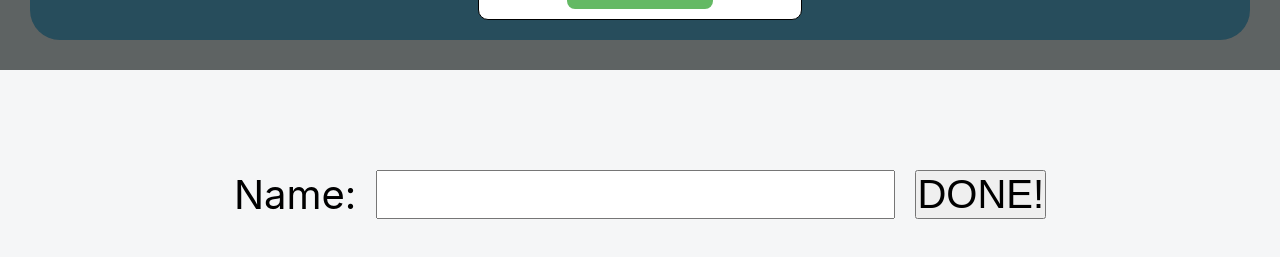
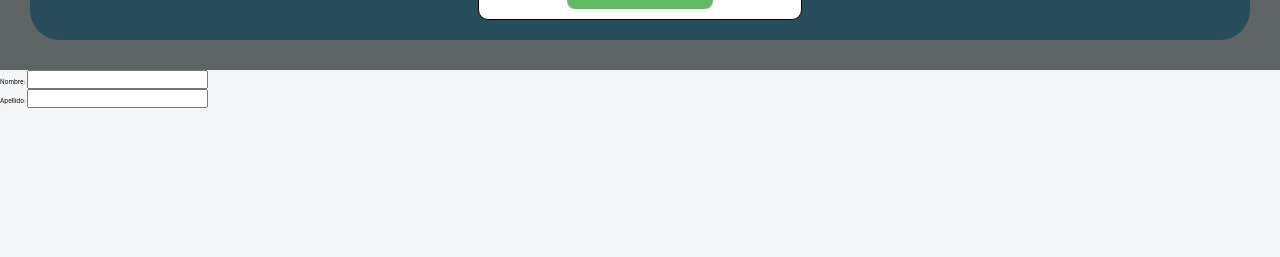
Before and after one commit to CristianAyala14/React-ecommerce, a React (Create React App) app: page / in a window 1280 px wide. Shown: the part 2700-2957 px from the top of the page. After the commit the page ends 2808 px from the top, so only its background shows below. Built offline with nearby package versions, Linux system fonts and the light colour scheme.

Commit message:
18-10-23 04:31 pm

```diff
--- a/src/App.js
+++ b/src/App.js
@@ -1,16 +1,18 @@
 import './App.css';
 import Navbar1 from './components/navbar1';
 import Mainbody from './components/main-body';
-
-import withFormValidation from './hooks/withformvalidation';
-import Form from './components/form';
+import withFormValidation from './hocs/withformvalidation'; //form1example
+import withControlledForm from './hocs/withcontrolledform'; //form3example
+import Form1 from './components/form1';
+import Form2 from './components/form2'; //en desuso, es un ejemplo de formulario simple con logica junta sin customhoc
+import Form3 from './components/form3';
 import { useState } from "react";
 
-//HOC 1: Usamos el hoc(withFormValidation) para el form(Form), y lo guardamos en WithFormValidation que sera el componente que usaremos en la app.
-const WithFormValidation = withFormValidation(Form)
+//HOC form1: (hoc:withformvalidation/UI:form.jsx): Usamos el hoc(withFormValidation) para el form(Form), y lo guardamos en WithFormValidation que sera el componente que usaremos en la app.
+const WithFormValidation = withFormValidation(Form1)
 
 function App() {
-  /*HOC 2: Al crear el form, le dimos varias props, aqui seteamos a traves del nuevo componente "WithFormValidation" las props "formData"(que sera un use state de nombre y email),
+  /*HOC form1: Al crear el form1, le dimos varias props, aqui seteamos a traves del nuevo componente "WithFormValidation" las props "formData"(que sera un use state de nombre y email),
   y "onChange" que es una funcion handleChange(ver para que sirve).
   Otras props que estamos seteando al form son "error" y "validateForm" solo que lo hacemos a traves del hoc(withFormValidation).
   */
@@ -20,12 +22,23 @@ function App() {
       ...formData, [event.target.name]: event.target.value
     });
   }
-  //-----------------------------------------------------------------
+  //  Para el render en app seria:    <WithFormValidation formData={formData} onChange={handleChange}/>
+
+
+
+  //-----------------------------e------------------------------------
+  //form3 logic with customhoc:
+  const initialStateForm3={
+    name:"",
+    lastname: "",
+  }
+  const Form3Login = withControlledForm(Form3, initialStateForm3)
+
   return (
     <div className="App">
       <Navbar1 tittle = 'E-COMMERCE' op1 = 'INFO+' op2 = '1'/>
       <Mainbody/>
-      <WithFormValidation formData={formData} onChange={handleChange}/>
+      <Form3Login/>
     </div>
   );
 }
--- a/src/components/form.jsx
+++ /dev/null
@@ -1,18 +0,0 @@
-import React from 'react';
-import '../stylesheets/form.css';
-
-function Form ({formData, error, validateForm, onChange}){
-    function handleSubmit(event){
-        event.preventDefault();
-        validateForm && validateForm(); //forma de validar si existe la funcion, de ser true se ejecutara.
-    }
-    return ( <form onSubmit={handleSubmit}>
-        <div className='form-css'>
-            <label className='form-name'>Name: </label>
-            <input className='form-input-name' type="text" name="name" value={formData.name} onChange={(e)=>onChange(e)}/>
-            {error && error.name && <div>{error.name}</div>}
-            <button className='form-submit-btn' type="submit">DONE!</button>
-        </div>
-    </form>);
-};
-export default Form;
--- /dev/null
+++ b/src/components/form1.jsx
@@ -0,0 +1,28 @@
+import React from 'react';
+import '../stylesheets/form.css';
+
+function Form1 ({formData, error, validateForm, onChange}){
+    function handleSubmit(event){
+        event.preventDefault();
+        validateForm && validateForm(); //forma de validar si existe la funcion, de ser true se ejecutara.
+    }
+    return ( <form onSubmit={handleSubmit}>
+        <div className='form-css'>
+            <div>
+                <label className='form-name'>Name: </label>
+                <input className='form-input-name' type="text" name="name" value={formData.name} onChange={(e)=>onChange(e)}/>
+            </div>
+            <div>
+                <label className='form-name'>E-mail: </label>
+                <input className='form-input-name' type="text" name="email" value={formData.email} onChange={(e)=>onChange(e)}/>
+            </div>
+            <div>
+                <button className='form-submit-btn' type="submit">DONE!</button>
+            </div>
+            {error && error.name && <div>{error.name}</div>}
+            {error && error.email && <div>{error.email}</div>}
+
+        </div>
+    </form>);
+};
+export default Form1;
--- /dev/null
+++ b/src/components/form2.jsx
@@ -0,0 +1,36 @@
+//ejemplo de formulario que tiene las propiedades dentro. para FORM3 utilizo custom hoocks, dnde agrego dinamismo a estas propiedades para asi ser usadas con mas forms.
+import { useState } from "react";
+
+function Form2(){
+    const [formValues, setFormValues] = useState({email:"",password:""});
+
+    const handleChange = (e)=>{
+        setFormValues({...formValues, [e.target.name]: e.target.value});
+    };
+
+    const reset =()=>{
+        setFormValues({email:"",password:""})
+    };
+    //funcion que se ejecuta al hacer click en enviar
+    const handleSubmit=(e)=>{
+        e.preventDefault();
+    }
+    //onsubmit esta conectado con "Type submit"
+    return(
+        <form onSubmit={handleSubmit} noValidate>
+            <div>
+                <label htmlFor="email">E-mail: </label>
+                <input type="email" id="email" name="email" value={formValues.email} onChange={handleChange}/>
+            </div>
+            <div>
+                <label htmlFor="password">Password: </label>
+                <input type="password" id="password" name="password" value={formValues.password} onChange={handleChange}/>
+            </div>
+            <button type="submit">Iniciar sesión</button>
+            <button type="button" onClick={reset}>Intentar nuevamente.</button>
+        </form>
+    )
+
+}
+
+export default Form2;
--- /dev/null
+++ b/src/components/form3.jsx
@@ -0,0 +1,26 @@
+//form para HOC withcontrolledform
+import { useState } from "react";
+
+function Form3({formProps}){
+    const {formValues, handleChange, reset} = formProps;
+
+    const handleSubmit=(e)=>{
+        e.preventDefault();
+        console.log(formValues);
+    };
+
+    return(
+        <form onSubmit={handleSubmit} noValidate>
+            <div>
+                <label htmlFor="name">Nombre: </label>
+                <input type="text" id="name" name="name" value={formValues.name} onChange={handleChange}/>
+            </div>
+            <div>
+                <label htmlFor="name">Apellido: </label>
+                <input type="text" id="lastname" name="lastname" value={formValues.lastname} onChange={handleChange}/>
+            </div>
+        </form>
+    )
+}
+
+export default Form3;
--- /dev/null
+++ b/src/hocs/withcontrolledform.js
@@ -0,0 +1,30 @@
+//hoc: funcion que recibe un componente y le inyecta una nueva logica.
+//high order component para hacer en forma de customhook, las funcionalidades de form2 "handleChange", "setFormValues", "handleSubmit"
+
+import { useState } from "react";
+
+function withControlledForm(FormComponent, initialState){
+    //componente que devolvera el componente que se ingreso como parametro, con logica adherida(*1).
+    const WrappedComponent=()=>{
+        const [formValues, setFormValues] = useState (initialState);
+
+        const handleChange=(e)=>{
+            setFormValues({
+                ...formValues, [e.target.name]: e.target.value,
+            });
+        }
+
+        const reset =()=>{
+            setFormValues({initialState})
+        };
+
+        const formProps = {
+            formValues, handleChange, reset,
+        };
+        return <FormComponent formProps={formProps}/> //(*1.a)
+    };
+    //y aca retornamos el componente nuevo.(*1.b)
+    return WrappedComponent;
+};
+
+export default withControlledForm;
--- a/src/hooks/withformvalidation.js
+++ b/src/hocs/withformvalidation.js
@@ -1,8 +1,8 @@
-//high order component to validate a form
+//high order component to validate form1
 import React from 'react';
 import { useState } from "react";
 
-
+//este HOC tiene como funcionalidad extra, validar un formulario.
  function withFormValidation(WrappedComponent){
     const WithFormValidation = (props)=>{
         const[error, setErrors] = useState({})
@@ -10,6 +10,9 @@ import { useState } from "react";
             const newErrors = {};
             if(!props.formData.name){
                 newErrors.name = "el nombre es requerido";
+            }
+            if(!props.formData.email){
+                newErrors.email = "el email es requerido";
             }
             setErrors(newErrors);
         }
--- a/src/stylesheets/form.css
+++ b/src/stylesheets/form.css
@@ -1,6 +1,7 @@
 .form-css{
     padding: 10rem;
     display: flex;
+    flex-direction: column;
     justify-content: center;
     align-items: center;
     gap: 2rem;
```
